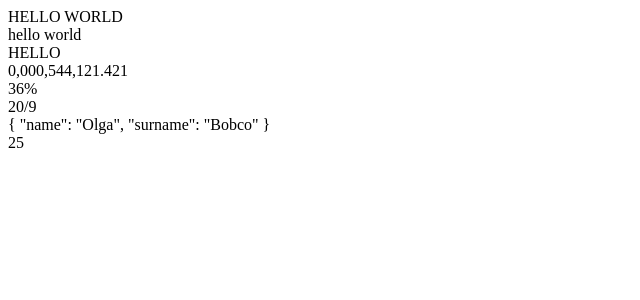
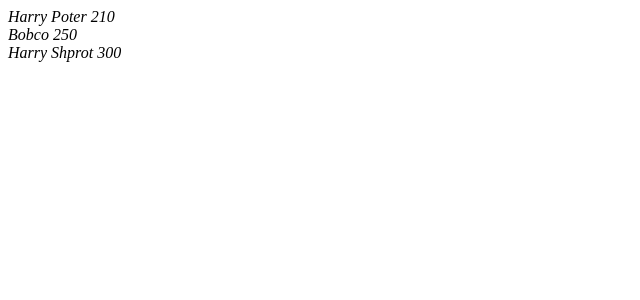
Before and after one commit to ItWarior/Angular, an Angular app: page / in a window 1280 px wide. Shown: the top 300 px of the page, without its empty margins (0-640 px from the left). Built offline with nearby package versions, Linux system fonts and the light colour scheme.

Commit message:
Add new component who give obj books daughter component

```diff
--- a/src/app/app.component.html
+++ b/src/app/app.component.html
@@ -1,8 +1,3 @@
-{{str |uppercase}}<br>
-{{str |lowercase}}<br>
-{{str |slice:0:5|uppercase}}<br>
-{{number| number:'10.1-3'}}<br>
-{{per|percent}}<br>
-{{data|date:'HH/M'}}<br>
-{{obj|json}}<br>
-{{5|pow:2}}<br>
+<app-books
+  *ngFor="let book of books" [bookInsideComponent]="book">
+</app-books>
--- a/src/app/app.component.ts
+++ b/src/app/app.component.ts
@@ -6,12 +6,11 @@ import {Component} from '@angular/core';
   styleUrls: ['./app.component.css']
 })
 export class AppComponent {
-  str = 'hello world'
-  number = 544121.4211545;
-  per = 0.36
-  data = new Date();
-  obj = {
-    name: 'Olga',
-    surname:'Bobco'
-  }
+  title = 'angular';
+
+  books = [
+    {name: 'Harry Poter', price: 210},
+    {name: 'Bobco', price: 250},
+    {name: 'Harry Shprot', price: 300}
+  ];
 }
--- /dev/null
+++ b/src/app/books/books.component.html
@@ -0,0 +1,3 @@
+<div>
+    <i>{{bookInsideComponent.name}} {{bookInsideComponent.price}}</i>
+</div>
--- a/src/app/pow.pipe.ts
+++ /dev/null
@@ -1,15 +0,0 @@
-import { Pipe, PipeTransform } from '@angular/core';
-
-@Pipe({
-  name: 'pow'
-})
-
-//{{5|pow:2}}<br>
-
-export class PowPipe implements PipeTransform {
-
-  transform(value: any, arg?: any): any  {
-    return Math.pow(value, arg);
-  }
-
-}
```
Also changed, not shown: src/app/app.module.ts (+3 -5 lines), src/app/books/books.component.ts (added, +10 -0 lines), src/app/books/books.component.css (added), 1 other file (tests, documents, lock files or other folders).
